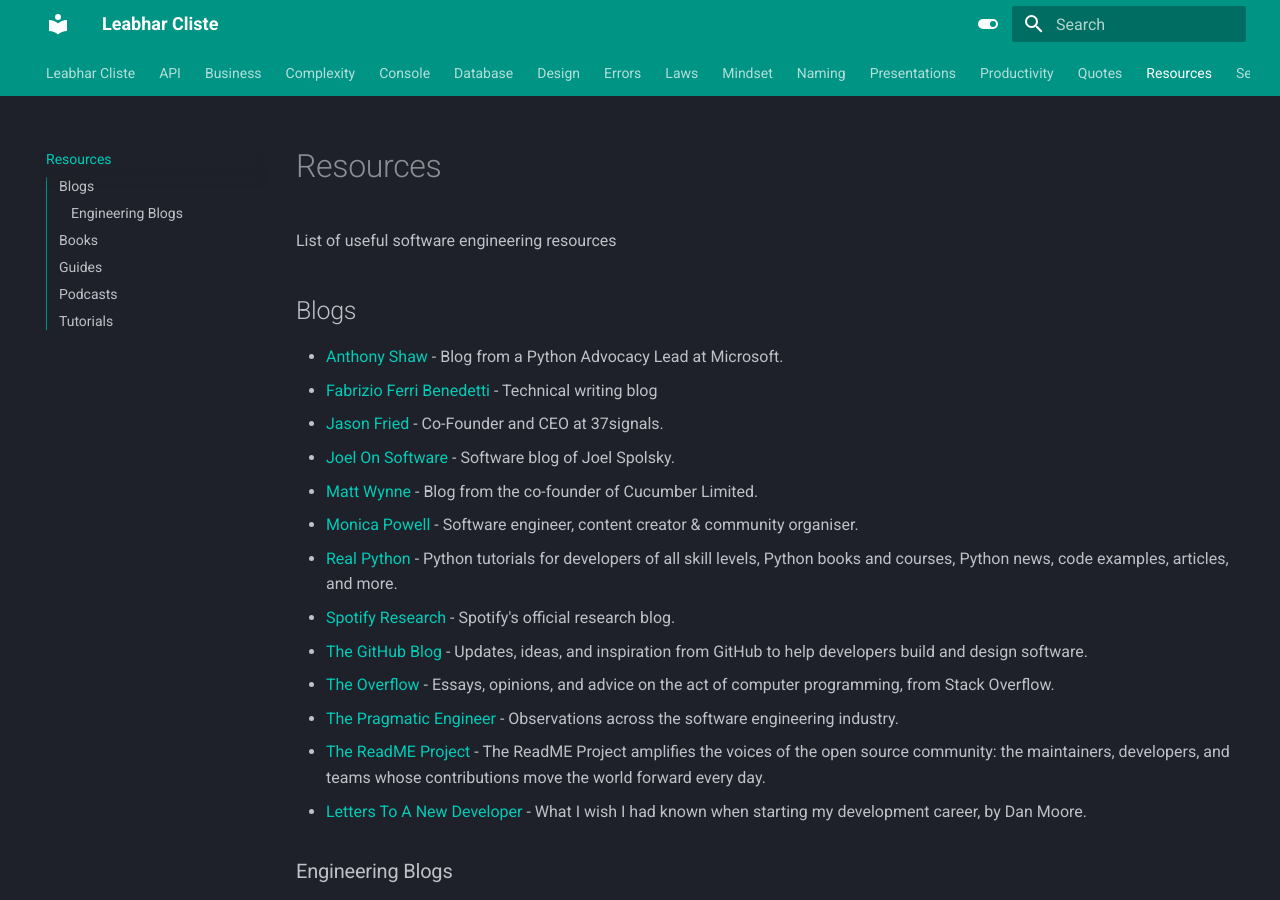
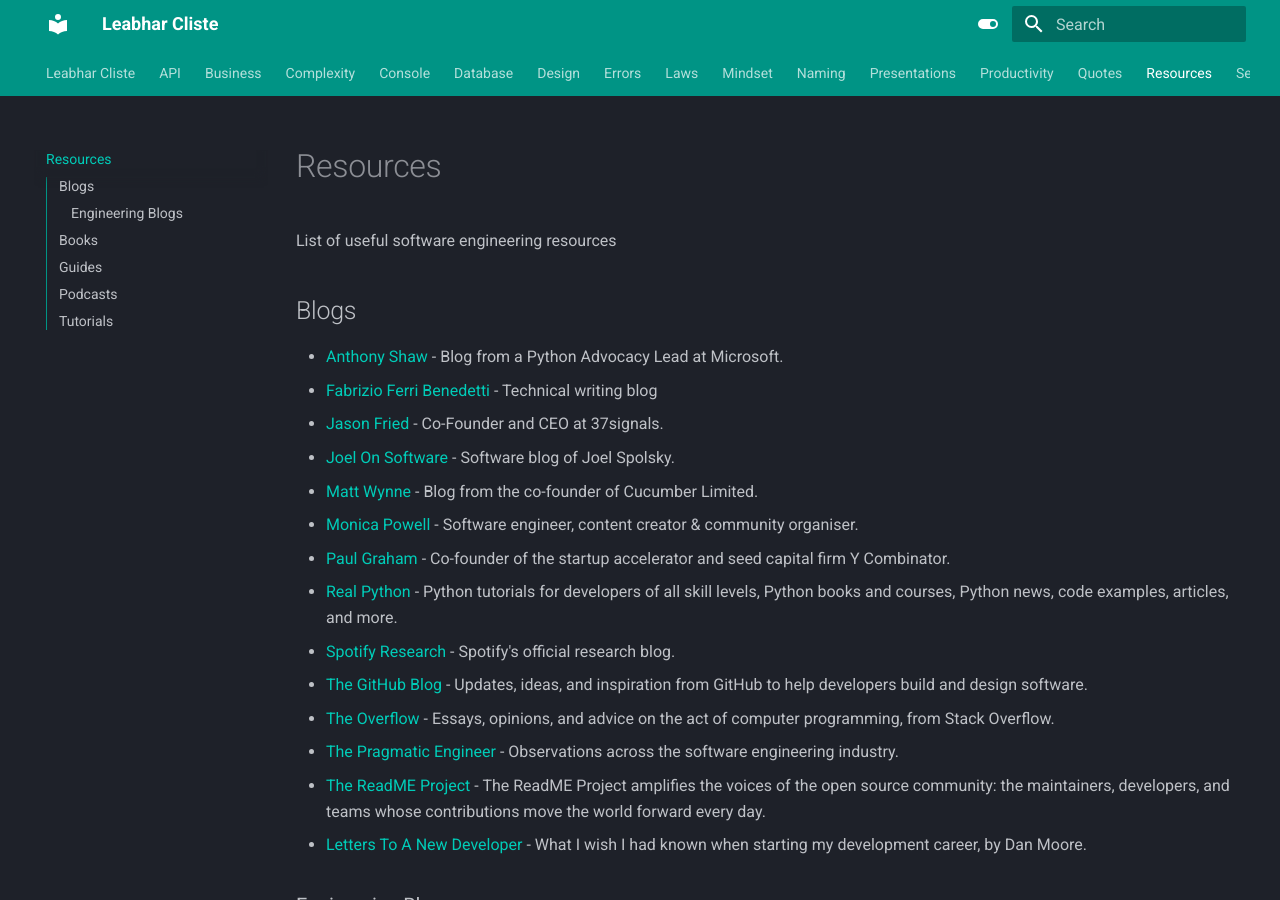
Before and after one commit to kieran-ryan/leabhar-cliste, an MkDocs documentation site: the page built from docs/resources.md, in a window 1280 px wide and 900 px high. Built offline with MkDocs 1.6.1 and Material for MkDocs 9.7.7, drawn with Linux system fonts in a browser that asks for light colours.

Commit message:
Paul Graham essays resource

```diff
--- a/docs/resources.md
+++ b/docs/resources.md
@@ -10,6 +10,7 @@
 - [Joel On Software](https://www.joelonsoftware.com) - Software blog of Joel Spolsky.
 - [Matt Wynne](https://mattwynne.net) - Blog from the co-founder of Cucumber Limited.
 - [Monica Powell](https://aboutmonica.com) - Software engineer, content creator & community organiser.
+- [Paul Graham](https://paulgraham.com/articles.html) - Co-founder of the startup accelerator and seed capital firm Y Combinator.
 - [Real Python](https://realpython.com/) - Python tutorials for developers of all skill levels, Python books and courses, Python news, code examples, articles, and more.
 - [Spotify Research](https://research.atspotify.com/blog/) - Spotify's official research blog.
 - [The GitHub Blog](https://github.blog) - Updates, ideas, and inspiration from GitHub to help developers build and design software.
```
